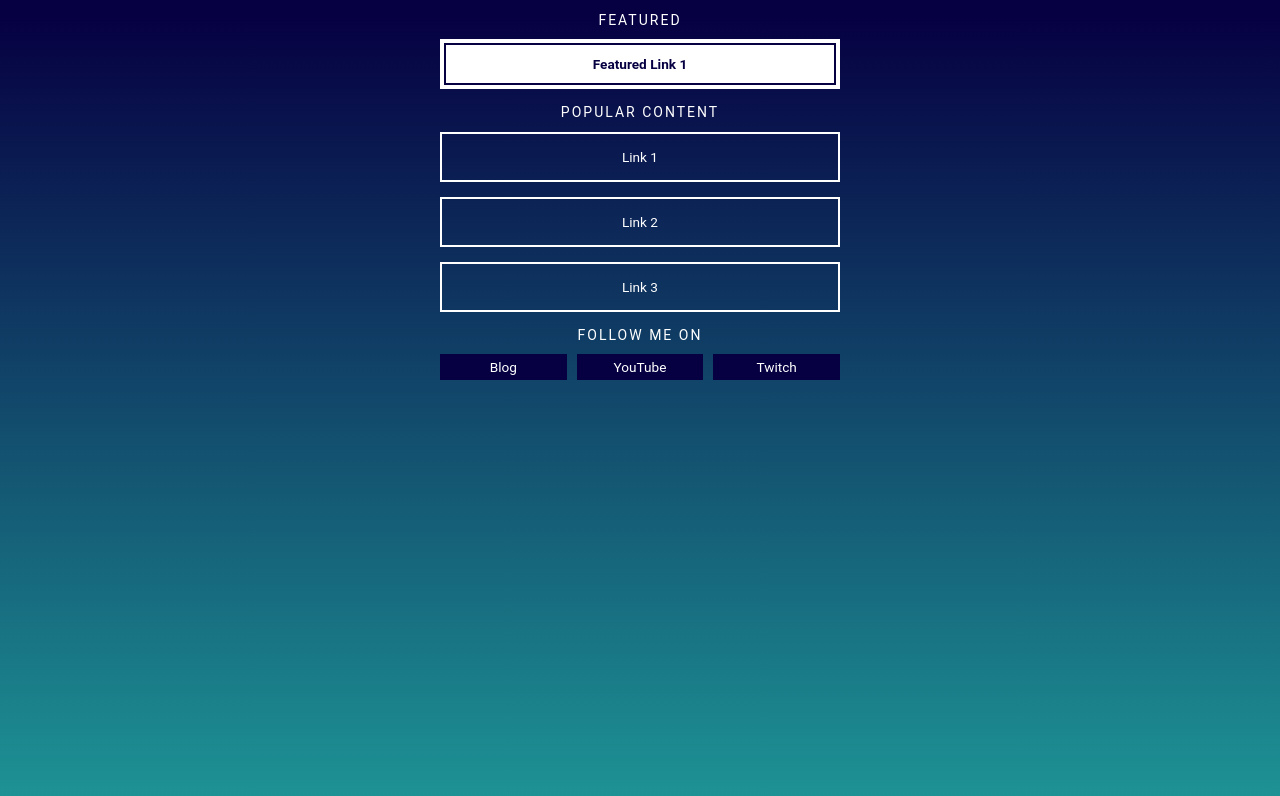
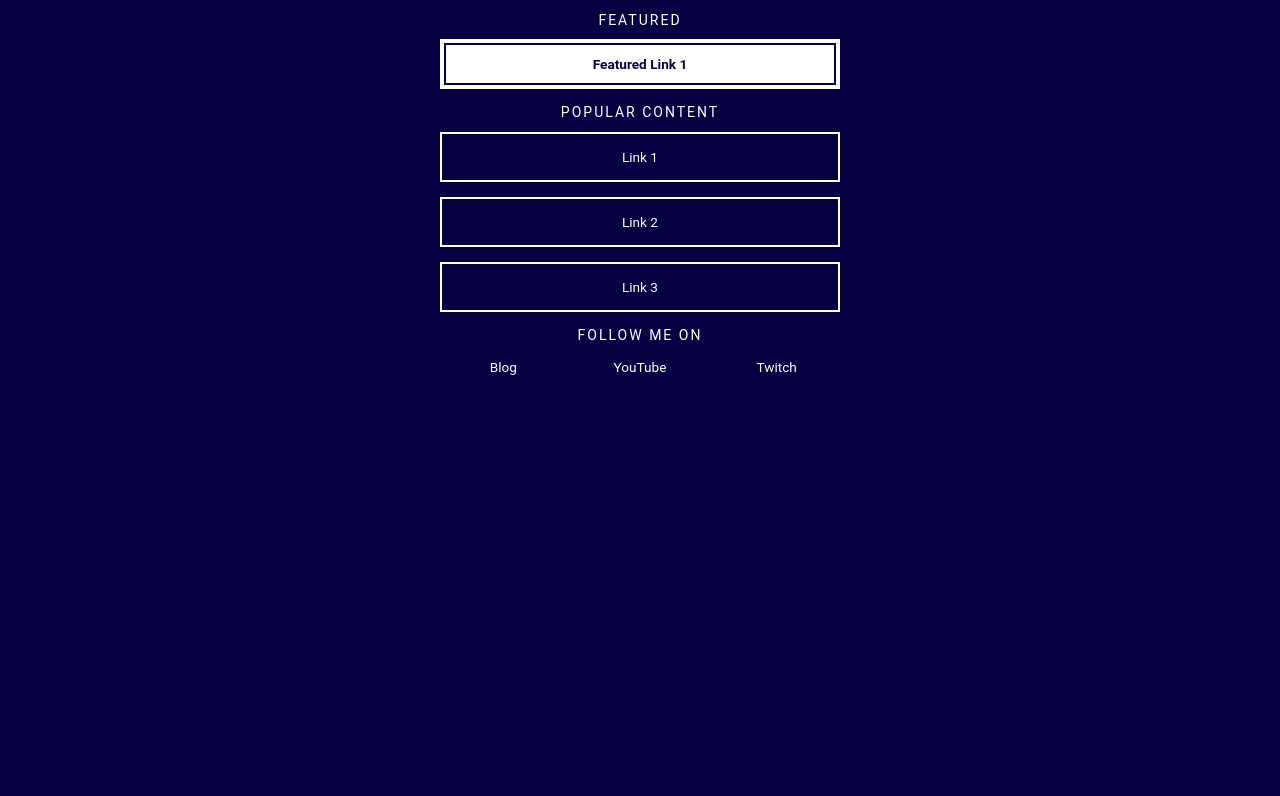
Before and after one commit to Edgared123/all-links, a website: page index.html in a window 1280 px wide. Drawn offline with nearby package versions, Linux system fonts and the light colour scheme; files that its build step writes are made by us from their sources.

Commit message:
Update style.scss

```diff
--- a/app/style.scss
+++ b/app/style.scss
@@ -9,8 +9,6 @@ html {
 
 body {
     background-color: #060042;
-    background-image: -webkit-gradient(linear,left top,left bottom,color-stop(2%,#060042),color-stop(108%,#20A39E));
-    background-image: linear-gradient(#060042 2%,#20A39E 108%);
     color: #ffffff;
     min-height: 100vh;
     text-align: center;
```
